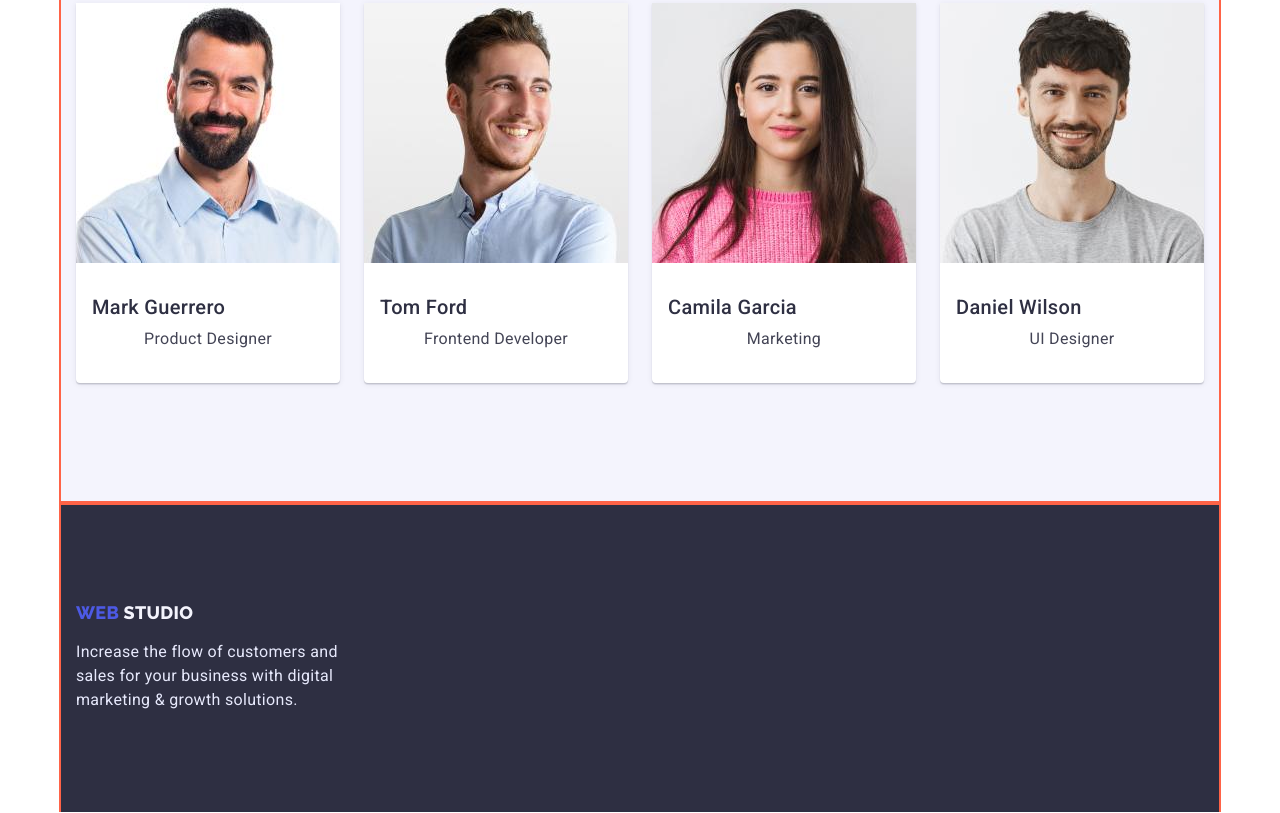
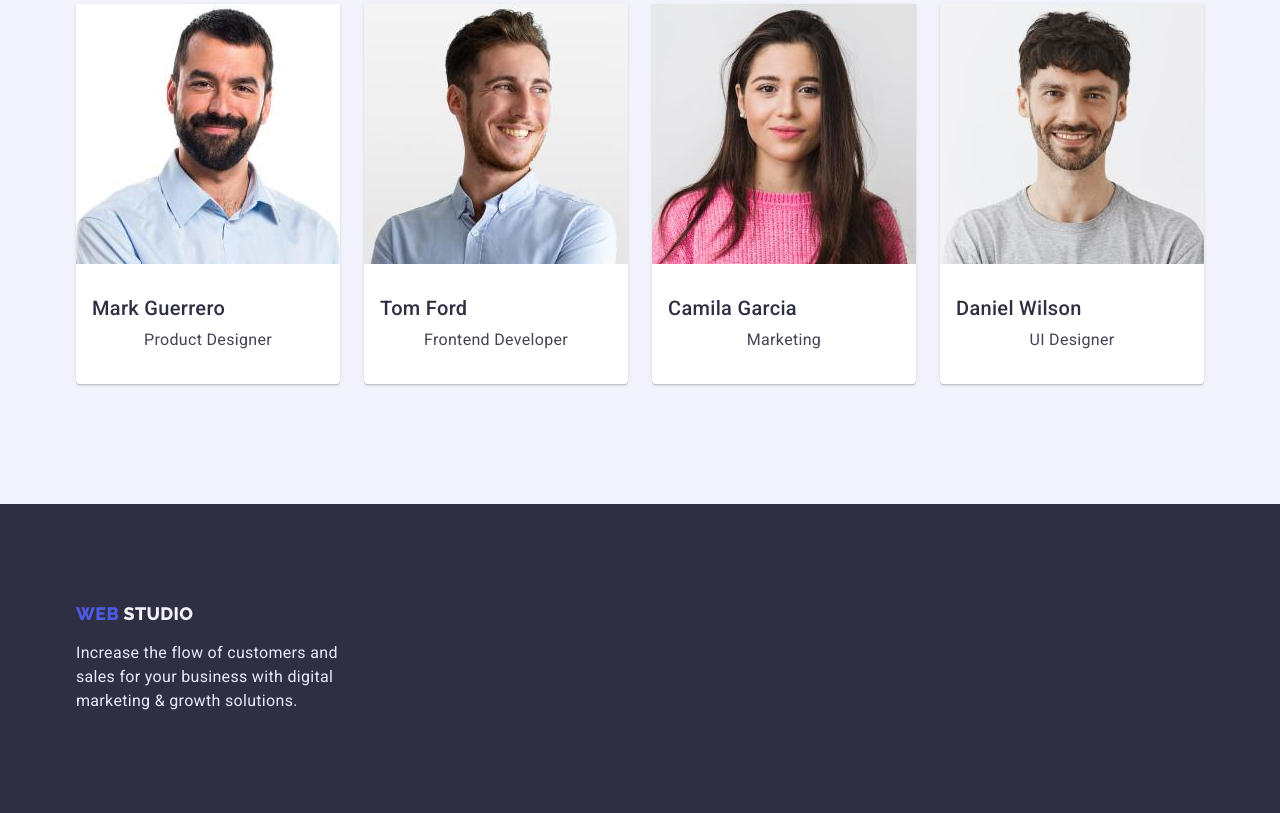
Before and after one commit to VolodymyrKalinin1978/goit-markup-hw-03, a plain HTML site: page index.html in a window 1280 px wide. Shown: the part 1807-2620 px from the top of the page. Drawn offline with nearby package versions, Linux system fonts and the light colour scheme.

Commit message:
update ver 2.3

```diff
--- a/css/styles.css
+++ b/css/styles.css
@@ -54,7 +54,7 @@ img {
   margin: 0 auto;
   padding: 120px 15px;
 
-  outline: 2px solid tomato;
+  /* outline: 2px solid tomato; */
 }
 /* none dot in ul */
 .dot-none {
@@ -394,7 +394,7 @@ img {
 .portfolip-btn-list li:last-child {
   margin-right: 0;
 }
-/* .footer-main-bgc {
+.footer-main-bgc {
   background-color: var(--primary-navy-blue);
 }
 .section-team-bgc {
@@ -407,4 +407,4 @@ img {
   border-bottom-color: var(--secondary-cornflower);
   border-bottom-width: 1px;
   border-bottom-style: solid;
-}*/
+}
```
